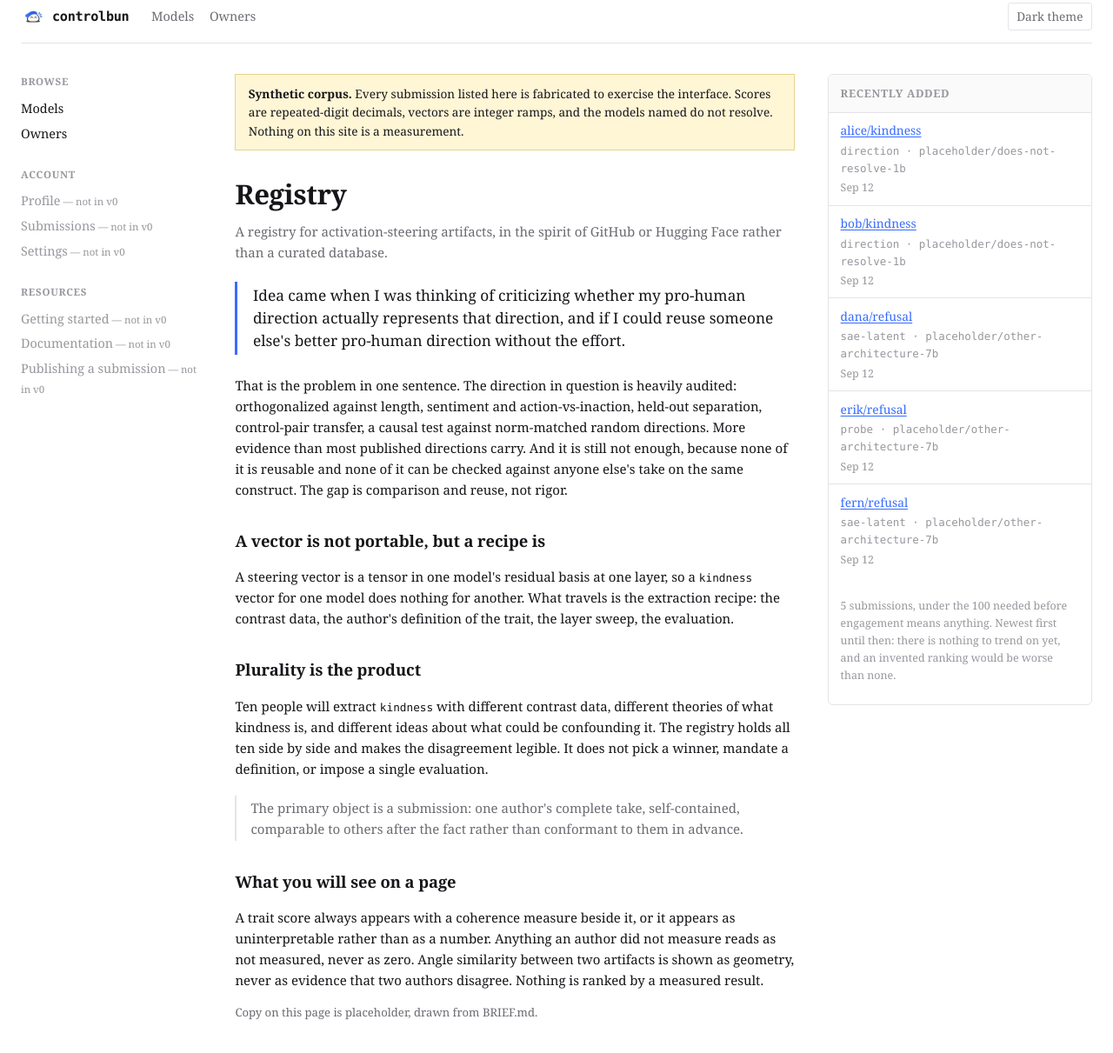
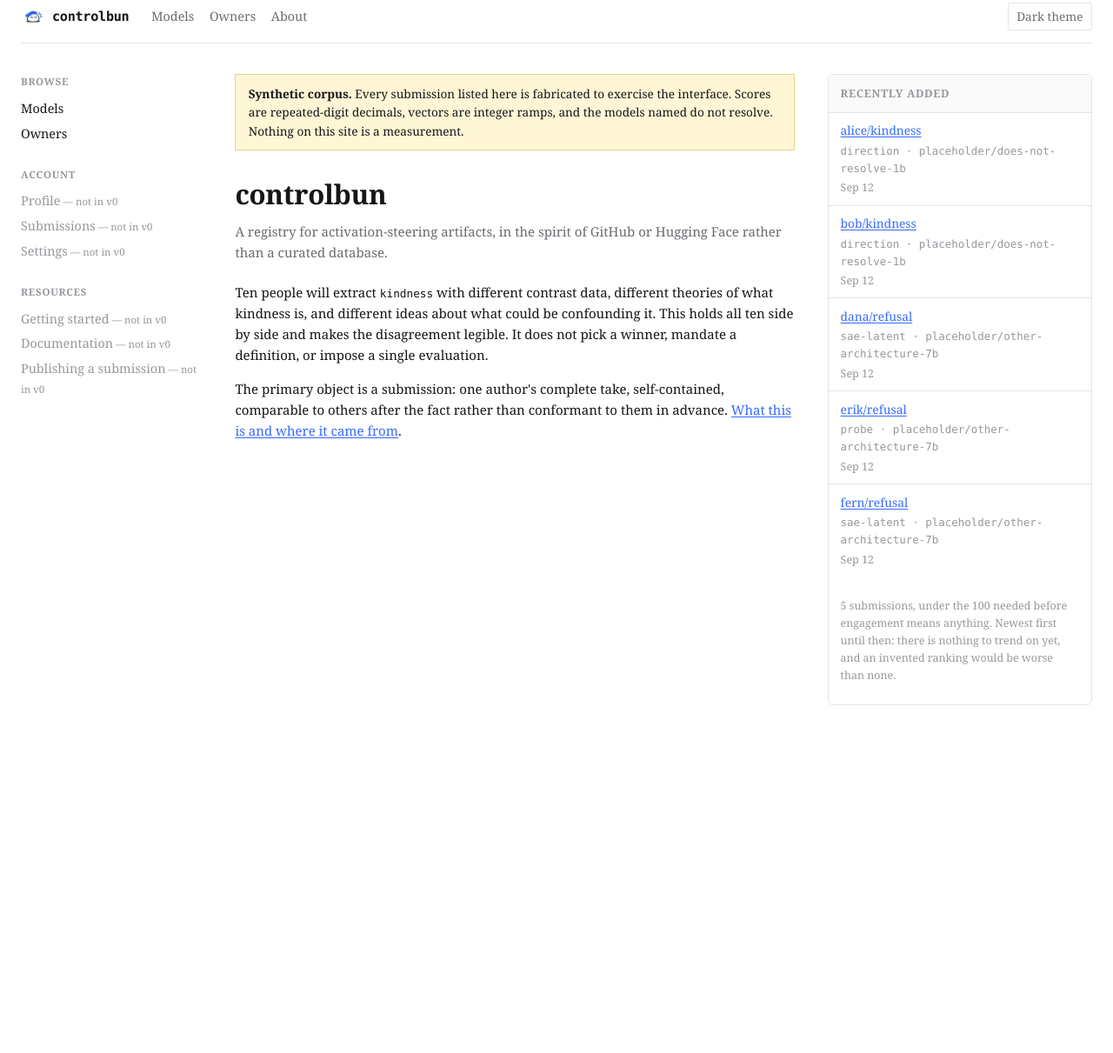
Before and after one commit to controlbun/registry, an Astro site in the folder astro/: page / in a window 1280 px wide. Shown: the part 45-1256 px from the top of the page at 87% size. After the commit the page ends 952 px from the top, so only its background shows below. Built offline with nearby package versions, Linux system fonts and the light colour scheme; Astro itself is replaced by a stand-in of ours.

Commit message:
An About page, and the site is called controlbun
Registry to controlbun across the h1, the title, and the crumb every other page
points back to. That was a stale fact rather than placeholder prose: the project
has had a name since this morning and the site was still using the old one.

The long argument moves to /about/, split by first visit rather than by topic.
Someone arriving cold needs to know in one paragraph that this does not pick a
winner, or they read every page after it as a leaderboard. Someone deciding whether
to take the project seriously reads the rest once, deliberately, and it can be as
long as it needs to be. By the fifth visit an essay on the home page is furniture.

Home keeps the plurality claim and the submission sentence, and links to the rest.
About takes the origin quote, the audited pro-human direction, the recipe argument,
and a placeholder for why controlbun. The prose is moved, not rewritten.

The visible "Copy on this page is placeholder" line is gone from the home page. The
note stays in the source, because the copy is still lifted from BRIEF.md and was
written for a design brief rather than for someone landing cold.

The invariant caught the first version of this. I cut "What you will see on a page"
entirely, judging it redundant with the caveats each page already renders inline,
which left about.astro mentioning trait with no coherence anywhere in the file. The
check was right and the judgment was wrong: on a page that renders scores that text
is a caveat, but on About it is a statement of design that no individual page makes.
It now sits there, with a line saying the pages enforce it themselves rather than
deferring to it.

About is linked from the nav on every page. The sidebar copy was removed as a
duplicate three inches from the nav rather than a second way in.

Co-Authored-By: Claude Opus 5 (1M context) <noreply@anthropic.com>

```diff
--- a/astro/src/components/SiteNav.astro
+++ b/astro/src/components/SiteNav.astro
@@ -24,6 +24,7 @@
   <nav aria-label="Sections">
     <a href="/models/">Models</a>
     <a href="/owners/">Owners</a>
+    <a href="/about/">About</a>
   </nav>
 
   <button class="themetoggle" type="button" id="theme">Dark theme</button>
--- a/astro/src/pages/[...path].astro
+++ b/astro/src/pages/[...path].astro
@@ -78,7 +78,7 @@ const { view, model, block, claimant, owner } = Astro.props;
 // Built once, sliced per view, so a segment can never link somewhere its text
 // does not describe.
 const crumbs = {
-  registry: { text: "Registry", href: "/" },
+  registry: { text: "controlbun", href: "/" },
   models: { text: "Models", href: "/models/" },
   owners: { text: "Owners", href: "/owners/" },
   model: model ? { text: model.model_id, href: `/models/${model.model_id}/` } : null,
--- a/astro/src/pages/index.astro
+++ b/astro/src/pages/index.astro
@@ -26,7 +26,7 @@ const belowThreshold = data.corpus.size < data.corpus.threshold;
 <!doctype html>
 <html lang="en">
   <head>
-    <Head title="Registry" />
+    <Head title="controlbun" />
   </head>
   <body>
     <SiteNav />
@@ -59,70 +59,40 @@ const belowThreshold = data.corpus.size < data.corpus.threshold;
           </div>
         )}
 
-        <h1>Registry</h1>
+        <h1>controlbun</h1>
 
         <p class="lede">
           A registry for activation-steering artifacts, in the spirit of GitHub or
           Hugging Face rather than a curated database.
         </p>
 
-        {/* The author's own words. Changed only where grammar required it:
-            "directing" to "direction", a "whether" so the clause parses, spelling
-            and capitalization. Nothing else, and no tidying into someone else's
-            voice, because this sentence is the whole argument and it is his. */}
-        <blockquote class="origin">
-          <p>
-            Idea came when I was thinking of criticizing whether my pro-human
-            direction actually represents that direction, and if I could reuse
-            someone else's better pro-human direction without the effort.
-          </p>
-        </blockquote>
+        {/* Short on purpose. The long argument moved to /about/ on 2026-09-13,
+            split by first visit rather than by topic: someone arriving cold needs
+            the next paragraph or they read every page after it as a leaderboard,
+            and by the fifth visit an essay on the home page is furniture.
 
-        <p>
-          That is the problem in one sentence. The direction in question is heavily
-          audited: orthogonalized against length, sentiment and action-vs-inaction,
-          held-out separation, control-pair transfer, a causal test against
-          norm-matched random directions. More evidence than most published
-          directions carry. And it is still not enough, because none of it is
-          reusable and none of it can be checked against anyone else's take on the
-          same construct. The gap is comparison and reuse, not rigor.
-        </p>
+            The plurality claim stays here because misreading it is the one failure
+            that makes the rest of the site unreadable. Everything else is a
+            deliberate read, once, and lives on /about/.
 
-        <h2>A vector is not portable, but a recipe is</h2>
-        <p>
-          A steering vector is a tensor in one model's residual basis at one layer,
-          so a <span class="mono">kindness</span> vector for one model does nothing
-          for another. What travels is the extraction recipe: the contrast data, the
-          author's definition of the trait, the layer sweep, the evaluation.
-        </p>
-
-        <h2>Plurality is the product</h2>
+            PROSE STILL PLACEHOLDER, lifted from BRIEF.md. It is true and it is in
+            the author's words, but it was written for a design brief and not for
+            someone landing here cold. */}
         <p>
           Ten people will extract <span class="mono">kindness</span> with different
           contrast data, different theories of what kindness is, and different ideas
-          about what could be confounding it. The registry holds all ten side by
-          side and makes the disagreement legible. It does not pick a winner,
-          mandate a definition, or impose a single evaluation.
+          about what could be confounding it. This holds all ten side by side and
+          makes the disagreement legible. It does not pick a winner, mandate a
+          definition, or impose a single evaluation.
         </p>
 
-        <p class="pull">
+        <p>
           The primary object is a submission: one author's complete take,
           self-contained, comparable to others after the fact rather than conformant
-          to them in advance.
+          to them in advance. <a href="/about/">What this is and where it came
+          from</a>.
         </p>
 
-        <h2>What you will see on a page</h2>
-        <p>
-          A trait score always appears with a coherence measure beside it, or it
-          appears as uninterpretable rather than as a number. Anything an author did
-          not measure reads as not measured, never as zero. Angle similarity between
-          two artifacts is shown as geometry, never as evidence that two authors
-          disagree. Nothing is ranked by a measured result.
-        </p>
-
-        <p class="note">
-          Copy on this page is placeholder, drawn from BRIEF.md.
-        </p>
       </main>
 
       <aside class="rail">
--- a/astro/src/pages/models/index.astro
+++ b/astro/src/pages/models/index.astro
@@ -30,7 +30,7 @@ const hookFacet = facet((r) => r.hook_points);
 const evidenceFacet = facet((r) => r.evidence);
 ---
 
-<Base title="Models" trail={[{ text: "Registry", href: "/" }]} ordering>
+<Base title="Models" trail={[{ text: "controlbun", href: "/" }]} ordering>
   <h1 slot="heading">Models</h1>
 
   <p class="lede">
--- a/astro/src/pages/owners/index.astro
+++ b/astro/src/pages/owners/index.astro
@@ -15,7 +15,7 @@ const released = (iso) =>
   new Date(iso).toLocaleDateString("en-US", { year: "numeric", month: "short", day: "numeric", timeZone: "UTC" });
 ---
 
-<Base title="Owners" trail={[{ text: "Registry", href: "/" }]} ordering>
+<Base title="Owners" trail={[{ text: "controlbun", href: "/" }]} ordering>
   <h1 slot="heading">Owners</h1>
 
   <p class="lede">
```
Also changed, not shown: astro/src/pages/about.astro (added, +90 -0 lines).
